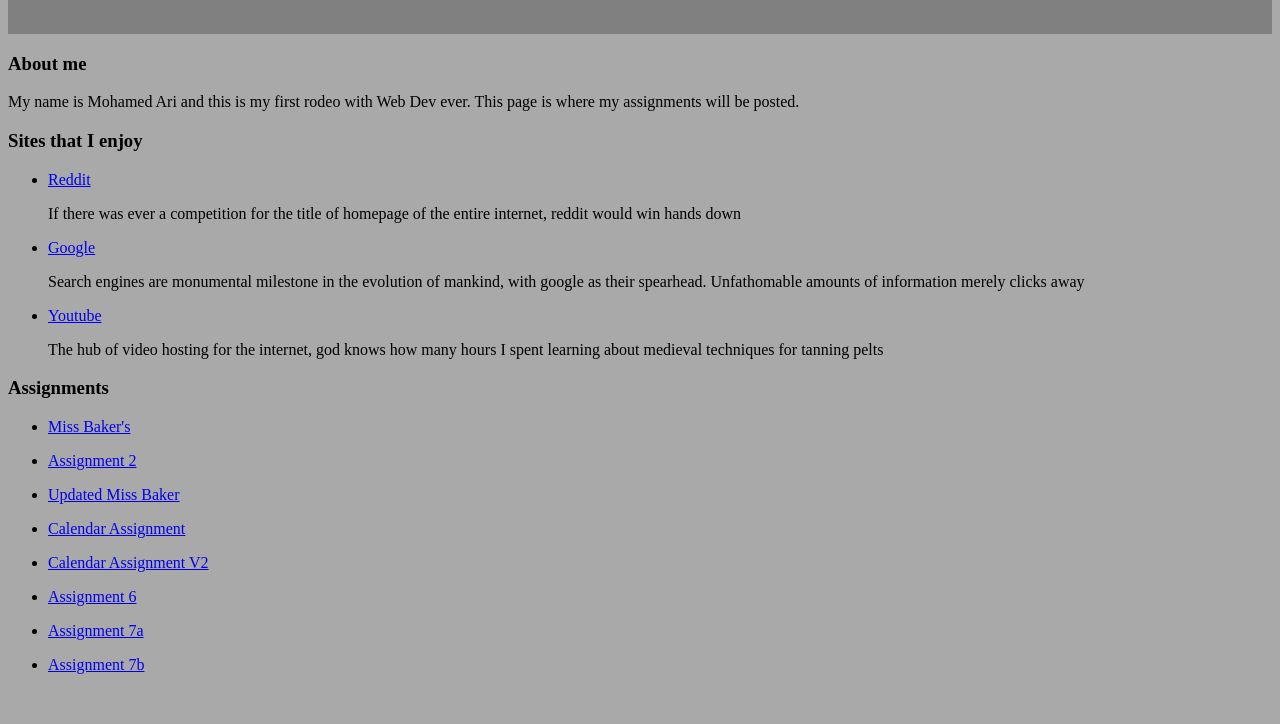
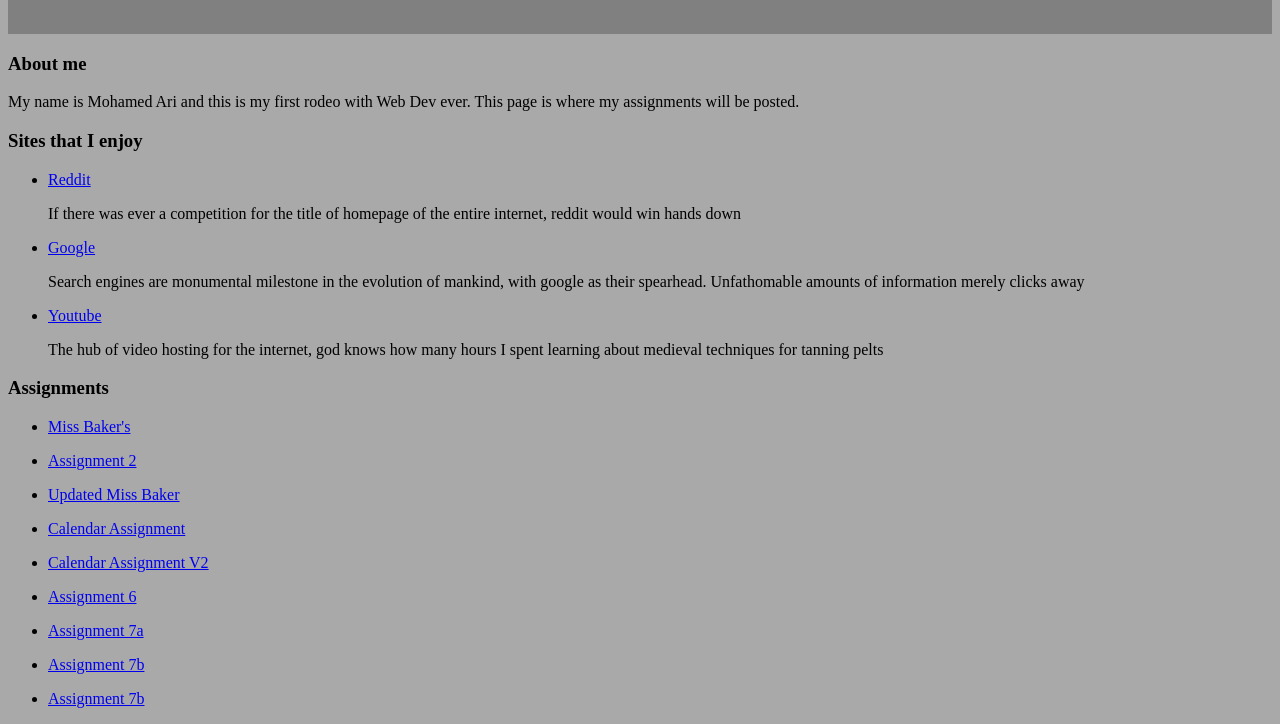
Before and after one commit to hajzoom/mohamedari.github.io, a plain HTML site: page index.html in a window 1280 px wide. Shown: the part 84-808 px from the top of the page. Drawn offline with Linux system fonts and the light colour scheme.

Commit message:
Update index.html

```diff
--- a/index.html
+++ b/index.html
@@ -61,7 +61,9 @@
 		<ul>
 			<li><a href="assign7b.html"> Assignment 7b</a></li>
 		</ul>
-
+		<ul>
+			<li><a href="assign9.html"> Assignment 7b</a></li>
+		</ul>
 
 	</body>
 </html>
```
